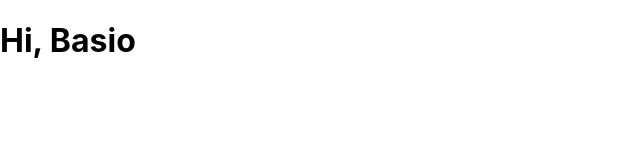
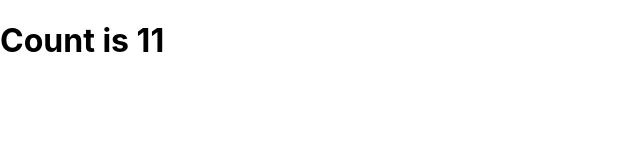
Before and after one commit to Basio0916/react-example, a React (Create React App) app: page / in a window 1280 px wide. Shown: the top 160 px of the page, without its empty margins (0-640 px from the left). Built offline with nearby package versions, Linux system fonts and the light colour scheme.

Commit message:
Example expression

```diff
--- a/src/App.js
+++ b/src/App.js
@@ -1,7 +1,7 @@
 function App() {
-  const name = "Basio";
+  const count = 10
   return (
-    <h1>Hi, {name}</h1>
+    <h1>Count is {count + 1}</h1>
   );
 }
 
```
